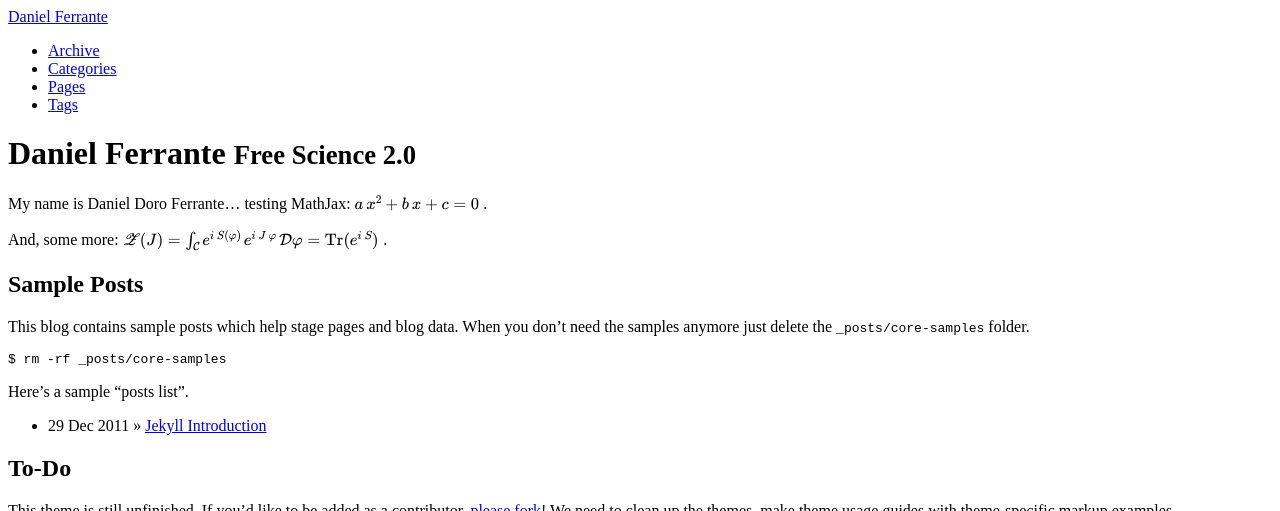
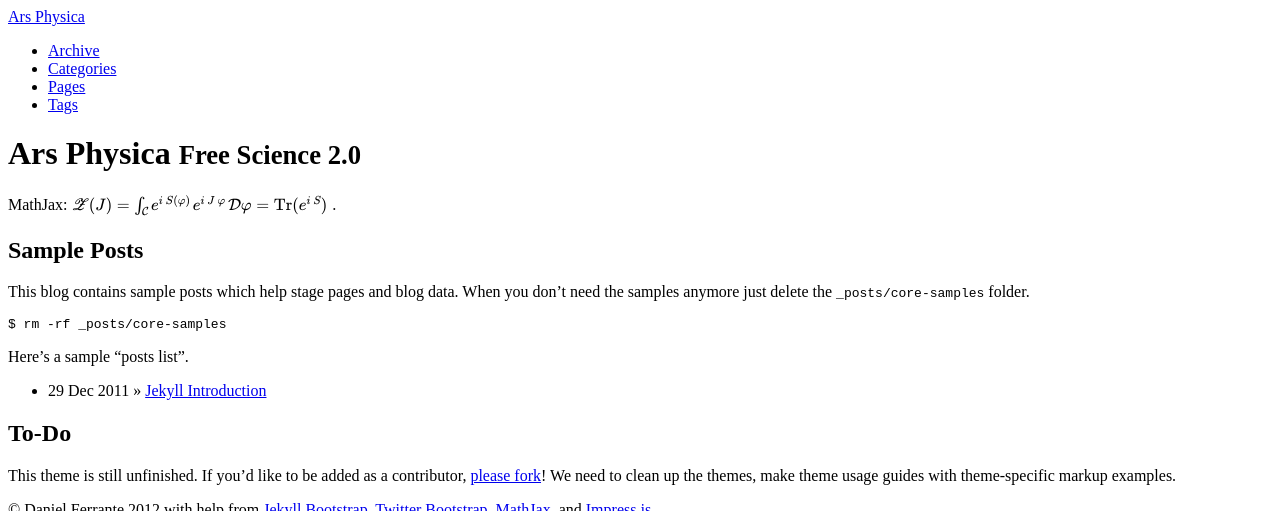
Before and after one commit to danieldf/danieldf.github.com, a Jekyll site: the page built from index.md, in a window 1280 px wide, cut to the strip 0-511 px from the top of the page. Built offline with Jekyll 4.4.1, drawn with Linux system fonts in a browser that asks for light colours; nearby versions of some CDN libraries; formulas are drawn with MathJax 3; comment, search, counter and statistics services are not loaded.

Commit message:
minor fixes

```diff
--- a/_config.yml
+++ b/_config.yml
@@ -9,7 +9,7 @@ pygments: true
 # Themes are encouraged to use these universal variables
 # so be sure to set them if your theme uses them.
 #
-title : Daniel Ferrante
+title : Ars Physica
 tagline: Free Science 2.0
 author :
   name : Daniel Ferrante
--- a/index.md
+++ b/index.md
@@ -1,33 +1,11 @@
 ---
 layout: page
-title: Daniel Ferrante
+title: Ars Physica
 tagline: Free Science 2.0
 ---
 {% include JB/setup %}
 
-My name is Daniel Doro Ferrante... testing MathJax: \\( a\, x^2 + b\, x + c = 0 \\) .
-
-And, some more: $$ \mathscr{Z}(J) = \int_{\mathcal{C}} e^{i\, S(\varphi)}\, e^{i\, J\, \varphi}\, \mathcal{D}\varphi = \mathrm{Tr}(e^{i\, S})\;. $$
-
-<!--
-Read [Jekyll Quick Start](http://jekyllbootstrap.com/usage/jekyll-quick-start.html)
-
-Complete usage and documentation available at: [Jekyll Bootstrap](http://jekyllbootstrap.com)
-
-## Update Author Attributes
-
-In `_config.yml` remember to specify your own data:
-
-    title : My Blog =)
-
-    author :
-      name : Name Surname
-      email : blah@email.test
-      github : username
-      twitter : username
-
-The theme should reference these variables whenever needed.
--->
+MathJax: $$ \mathscr{Z}(J) = \int_{\mathcal{C}} e^{i\, S(\varphi)}\, e^{i\, J\, \varphi}\, \mathcal{D}\varphi = \mathrm{Tr} (e^{i\, S})\;. $$
 
 ## Sample Posts
 
```
